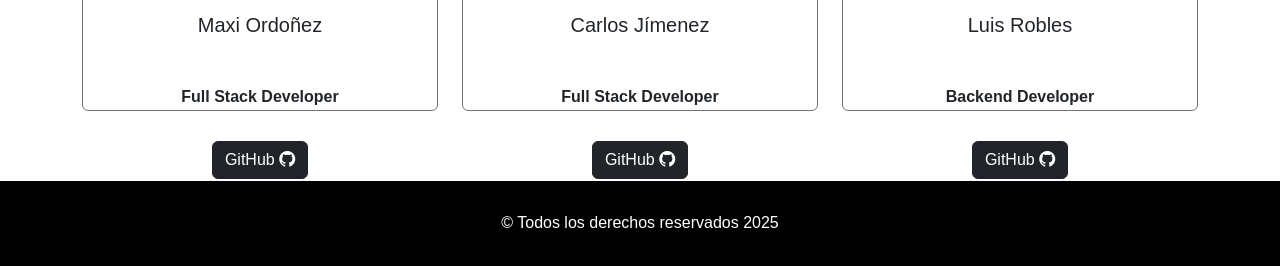
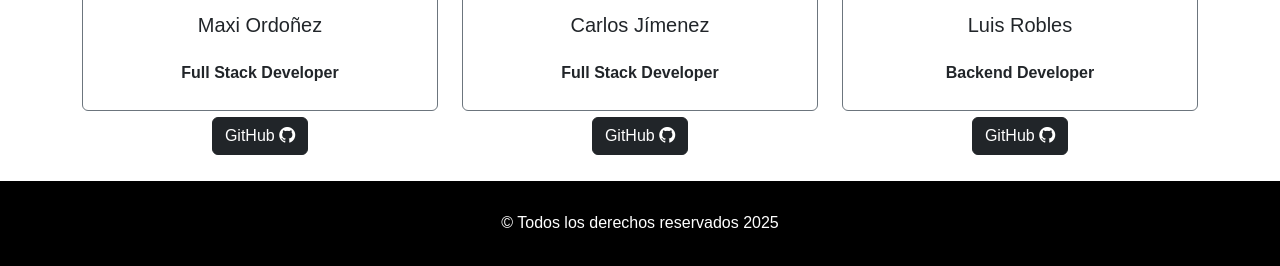
Before and after one commit to linkincito/pokedex, a plain HTML site: page pages/acercaDeNosotros.html in a window 1280 px wide. Shown: the part 648-914 px from the top of the page. Drawn offline with nearby package versions, Linux system fonts and the light colour scheme.

Commit message:
arreglo acerca de nosotros

```diff
--- a/pages/acercaDeNosotros.html
+++ b/pages/acercaDeNosotros.html
@@ -86,7 +86,7 @@
               />
               <div class="card-body text-center">
                 <h5 class="card-title">Maxi Ordoñez</h5>
-                <p class="mt-5"><strong>Full Stack Developer</strong></p>
+                <p class="mt-4"><strong>Full Stack Developer</strong></p>
                 <a href="#" class="btn btn-dark mt-3">
                   GitHub
                   <i class="bi bi-github"></i>
@@ -103,7 +103,7 @@
               />
               <div class="card-body text-center">
                 <h5 class="card-title">Carlos Jímenez</h5>
-                <p class="mt-5"><strong>Full Stack Developer</strong></p>
+                <p class="mt-4"><strong>Full Stack Developer</strong></p>
                 <a href="#" class="btn btn-dark mt-3">
                   GitHub
                   <i class="bi bi-github"></i>
@@ -120,7 +120,7 @@
               />
               <div class="card-body text-center">
                 <h5 class="card-title">Luis Robles</h5>
-                <p class="mt-5"><strong>Backend Developer</strong></p>
+                <p class="mt-4"><strong>Backend Developer</strong></p>
                 <a href="#" class="btn btn-dark mt-3">
                   GitHub
                   <i class="bi bi-github"></i>
```
